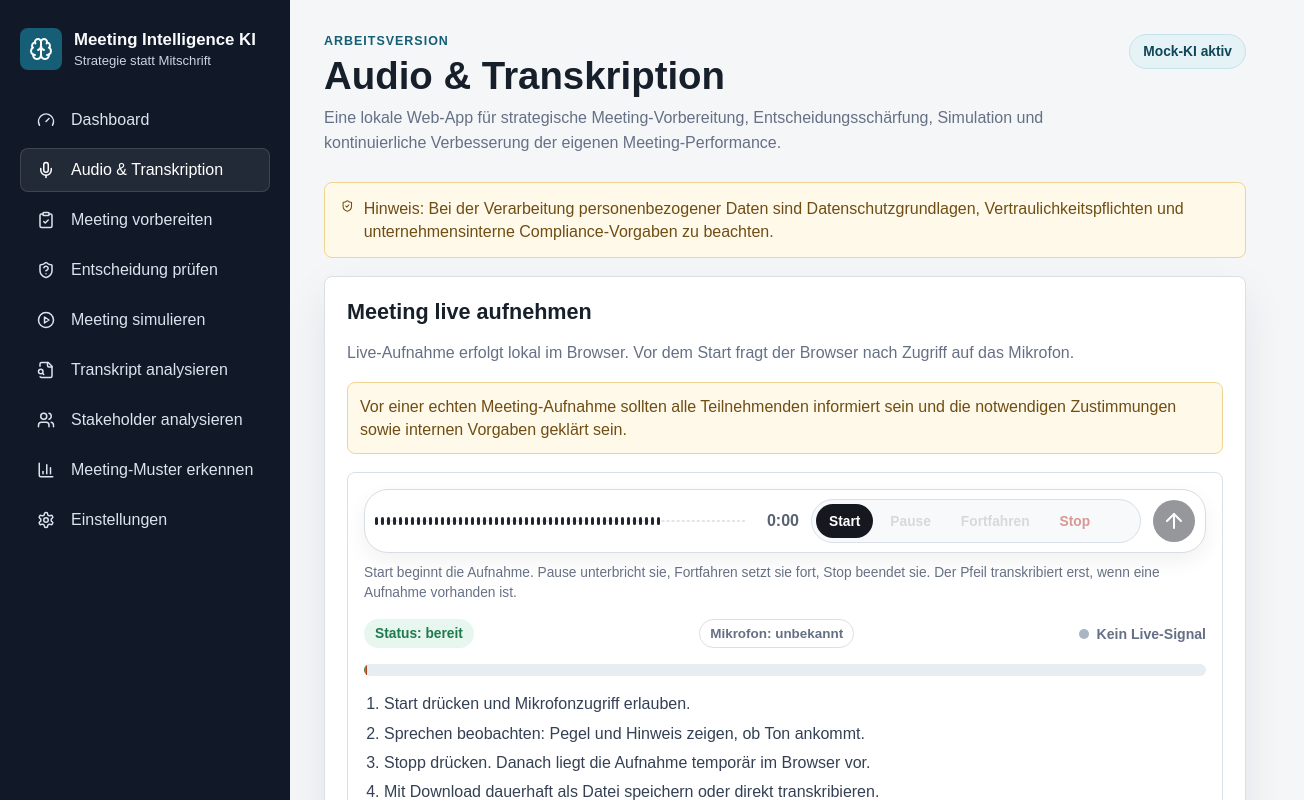
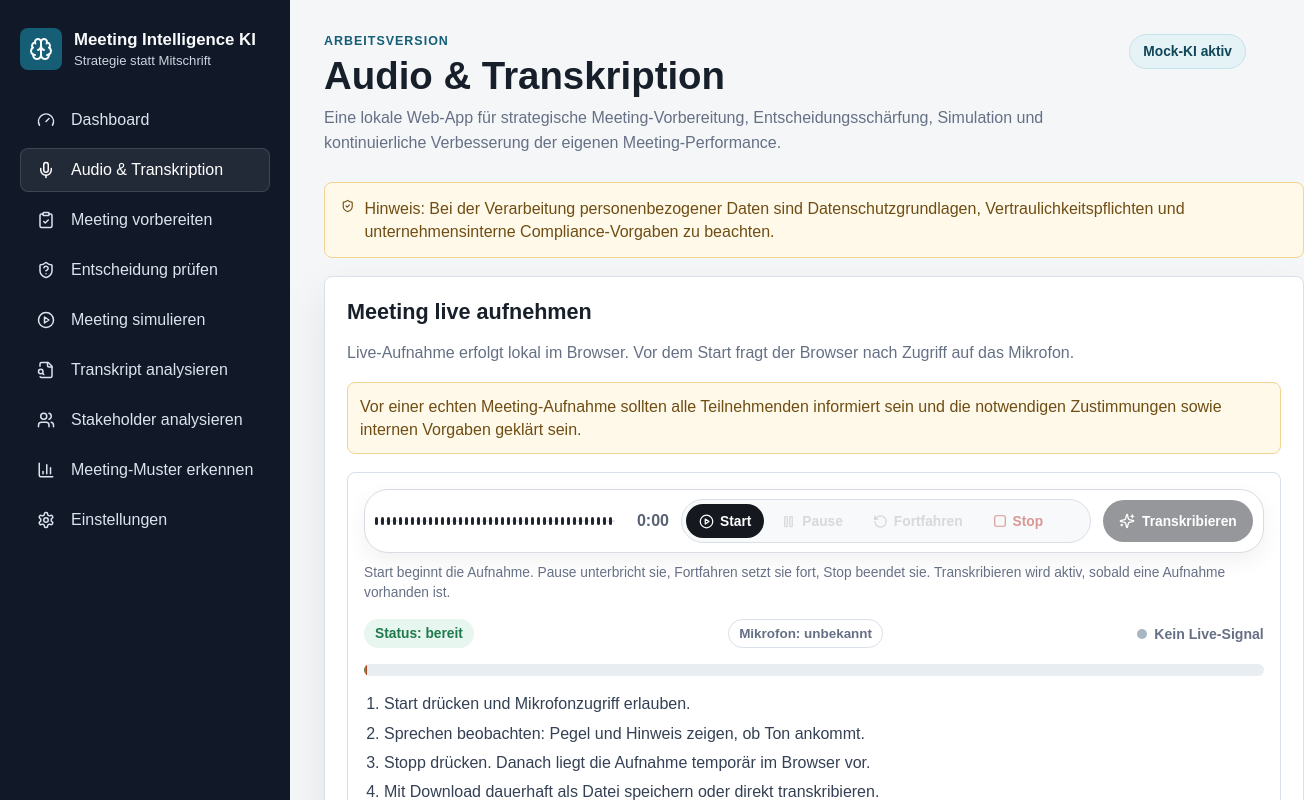
Before and after one commit to BM1964-25/Ki-Meeting, a Next.js app: page / in a window 1280 px wide. Both pictures are taken after a click on the button "Audio & Transkription". Shown: the top 800 px of the page, 1304 px wide, since content can reach past the window. Built offline with nearby package versions, Linux system fonts and the light colour scheme.

Commit message:
Clarify recorder action controls

```diff
--- a/app/globals.css
+++ b/app/globals.css
@@ -340,7 +340,7 @@ h3 {
   box-shadow: 0 8px 22px rgba(16, 24, 40, 0.06);
   display: grid;
   gap: 12px;
-  grid-template-columns: minmax(240px, 1fr) auto minmax(330px, auto) 42px;
+  grid-template-columns: minmax(240px, 1fr) auto minmax(410px, auto) auto;
   min-height: 62px;
   padding: 9px 10px;
 }
@@ -366,6 +366,7 @@ h3 {
   display: inline-flex;
   font-size: 0.86rem;
   font-weight: 800;
+  gap: 6px;
   min-height: 34px;
   padding: 0 13px;
 }
@@ -393,29 +394,35 @@ h3 {
   opacity: 0.45;
 }
 
-.recorder-icon-button {
+.recorder-icon-button,
+.recorder-transcribe-button {
   align-items: center;
   border: 0;
   border-radius: 999px;
   display: inline-flex;
+  gap: 7px;
   height: 34px;
   justify-content: center;
   width: 34px;
 }
 
-.recorder-icon-button:disabled {
+.recorder-icon-button:disabled,
+.recorder-transcribe-button:disabled {
   cursor: not-allowed;
   opacity: 0.45;
 }
 
-.recorder-icon-button--send {
+.recorder-transcribe-button {
   background: #15191f;
   color: #ffffff;
+  font-size: 0.86rem;
+  font-weight: 800;
   height: 42px;
-  width: 42px;
+  padding: 0 16px;
+  width: auto;
 }
 
-.recorder-icon-button--send:hover:not(:disabled) {
+.recorder-transcribe-button:hover:not(:disabled) {
   background: var(--primary-dark);
 }
 
--- a/app/page.tsx
+++ b/app/page.tsx
@@ -3,7 +3,6 @@
 import { FormEvent, useEffect, useMemo, useRef, useState } from "react";
 import {
   AlertTriangle,
-  ArrowUp,
   BarChart3,
   Brain,
   ClipboardCheck,
@@ -12,10 +11,13 @@ import {
   FileSearch,
   Gauge,
   MessageSquareText,
+  Pause,
   PlayCircle,
+  RotateCcw,
   Settings,
   ShieldQuestion,
   Sparkles,
+  Square,
   Upload,
   Users
 } from "lucide-react";
@@ -530,6 +532,7 @@ export default function Home() {
                         onClick={startRecording}
                         type="button"
                       >
+                        <PlayCircle size={15} aria-hidden="true" />
                         Start
                       </button>
                       <button
@@ -539,6 +542,7 @@ export default function Home() {
                         onClick={pauseRecording}
                         type="button"
                       >
+                        <Pause size={15} aria-hidden="true" />
                         Pause
                       </button>
                       <button
@@ -548,6 +552,7 @@ export default function Home() {
                         onClick={resumeRecording}
                         type="button"
                       >
+                        <RotateCcw size={15} aria-hidden="true" />
                         Fortfahren
                       </button>
                       <button
@@ -557,22 +562,24 @@ export default function Home() {
                         onClick={stopRecording}
                         type="button"
                       >
+                        <Square size={14} aria-hidden="true" />
                         Stop
                       </button>
                     </div>
                     <button
                       aria-label="Aufnahme transkribieren"
-                      className="recorder-icon-button recorder-icon-button--send"
+                      className="recorder-transcribe-button"
                       disabled={!audioBlob || recordingState === "recording" || loadingAction === "transcription"}
                       onClick={handleTranscription}
                       type="button"
                     >
-                      <ArrowUp size={24} aria-hidden="true" />
+                      <Sparkles size={16} aria-hidden="true" />
+                      Transkribieren
                     </button>
                   </div>
                   <p className="recorder-helper">
                     Start beginnt die Aufnahme. Pause unterbricht sie, Fortfahren setzt sie fort, Stop beendet sie.
-                    Der Pfeil transkribiert erst, wenn eine Aufnahme vorhanden ist.
+                    Transkribieren wird aktiv, sobald eine Aufnahme vorhanden ist.
                   </p>
                   <div className="recording-header">
                     <span className={`recording-status recording-status--${recordingState}`}>
```
